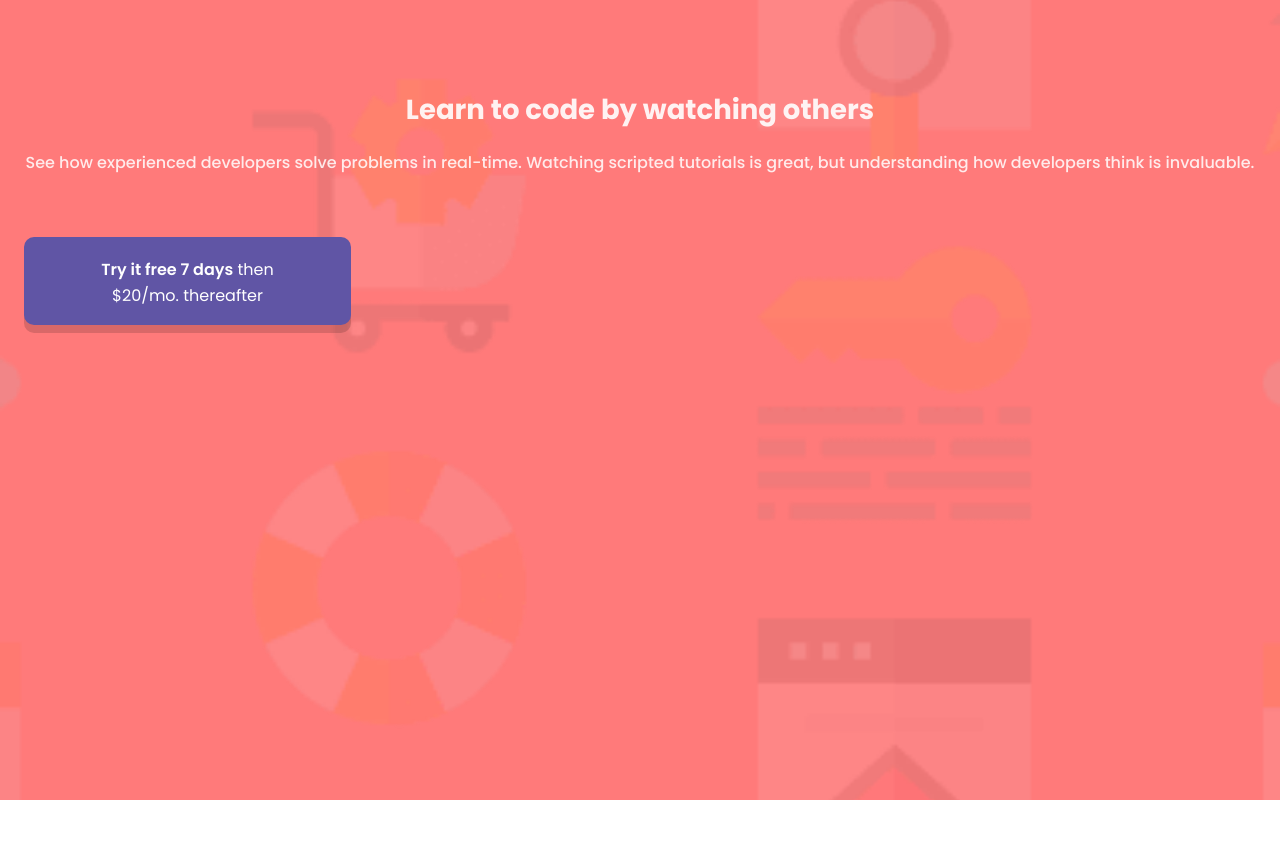
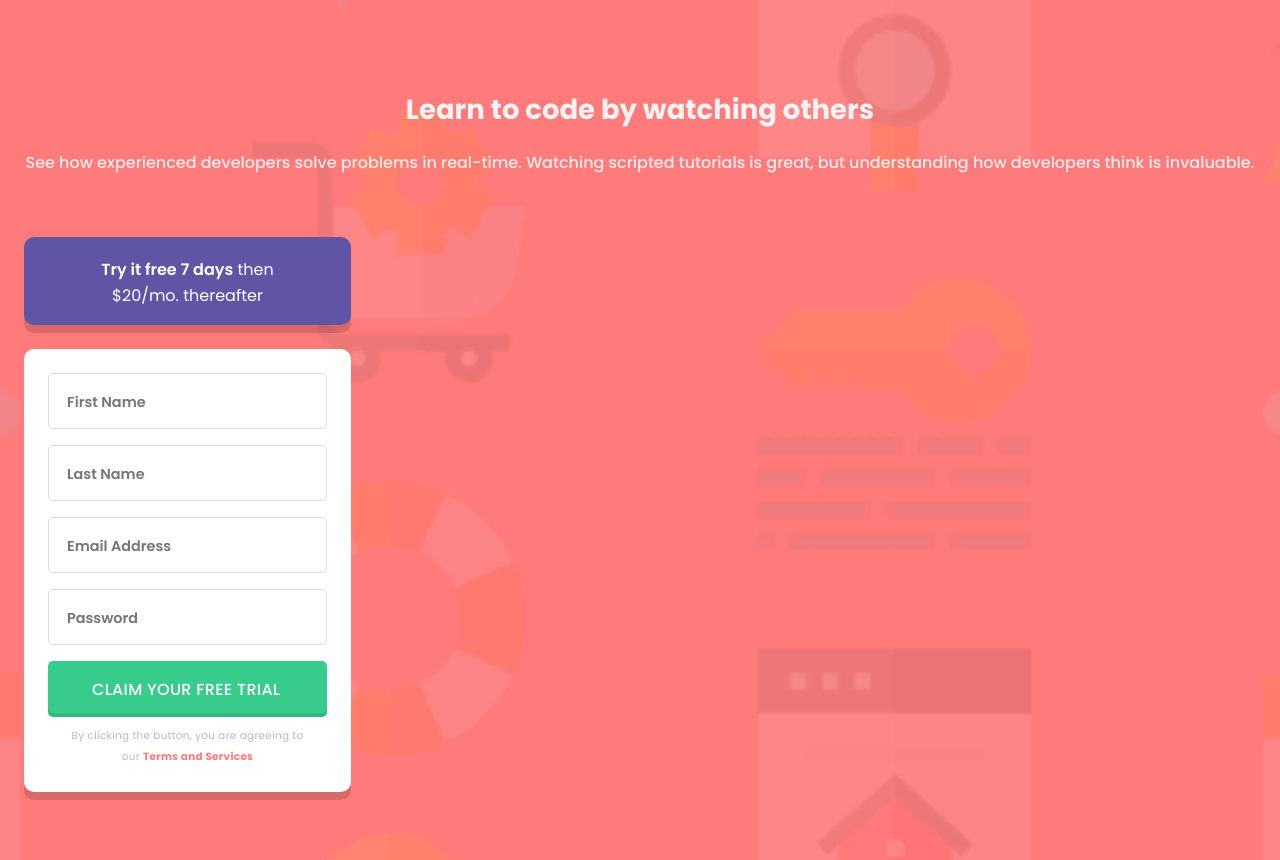
Before and after one commit to OniOdd/intro-component-with-signup-form, a React (Vite) app: page / in a window 1280 px wide. Before the commit the page ends 800 px from the top, so only its background shows below. Built offline with nearby package versions, Linux system fonts and the light colour scheme.

Commit message:
base part of the form is ready

```diff
--- a/src/App.css
+++ b/src/App.css
@@ -1,7 +1,7 @@
 #root {
   min-height: 100vh;
   padding: 92px 24px 68px;
-  background-color: hsl(0, 100%, 74%);
+  background-color: var(--clr-red);
   background-image: url(./assets/images/bg-intro-mobile.png);
   background-repeat: no-repeat;
   background-position: center;
--- /dev/null
+++ b/src/components/Form/Form.module.css
@@ -0,0 +1,49 @@
+.form {
+  padding: 24px;
+  background-color: hsl(0, 0%, 100%);
+  border-radius: 10px;
+  box-shadow: 0 8px 0 0 hsla(0, 0%, 0%, .15);
+}
+.form__input {
+  margin-bottom: 16px;
+}
+.form__button {
+  margin-bottom: 9px;
+  width: 100%;
+  padding: 19px 44px 17.82px;
+  letter-spacing: .02em;
+  text-align: left;
+  text-transform: uppercase;
+  background-color: var(--clr-green);
+  border-radius: 5px;
+  box-shadow: inset 0 -4px 0 0 hsla(0, 0%, 0%, .1);
+  cursor: pointer;
+  transition: background-color .1s;
+}
+.form__button:hover {
+  background-color: hsl(154, 59%, 68%);
+}
+.form__button:active {
+  background-color: hsl(154, 59%, 75%);
+}
+.form__text {
+  margin-left: 17px;
+  margin-right: 17px;
+  font-size: .65rem;
+  font-weight: 400;
+  letter-spacing: .03em;
+  line-height: 2;
+  color: var(--clr-grayish-blue);
+  text-align: center;
+}
+.form__link {
+  font-weight: 700;
+  color: var(--clr-red);
+  text-decoration: none;
+}
+.form__link:hover {
+  text-decoration: underline;
+}
+.form__link:active {
+  color: hsl(0, 100%, 84%);
+}
--- /dev/null
+++ b/src/components/Form/Form.tsx
@@ -0,0 +1,49 @@
+import style from './Form.module.css';
+import InputField from '../InputField/InputField.tsx';
+import { useState } from 'react';
+
+type Inputs = {
+  firstName?: string;
+  lastName?: string;
+  emailAddress?: string;
+  password?: string;
+  value?: string;
+};
+
+function Form() {
+  const [inputValue, setInputValue] = useState<Inputs>({});
+
+  function handleChange(event: React.ChangeEvent<HTMLInputElement>) {
+    const name = event.target.name;
+    const value = event.target.value;
+
+    setInputValue(i => ({...i, [name]: value}));
+  }
+
+  return (
+    <form className={style.form}>
+      <InputField className={style.form__input} type='text' name='firstName'
+                  value={inputValue.firstName || ''} placeholder='First Name'
+                  onChange={handleChange} />
+
+      <InputField className={style.form__input} type='text' name='lastName'
+                  value={inputValue.lastName || ''} placeholder='Last Name'
+                  onChange={handleChange} />
+
+      <InputField className={style.form__input} type='email' name='emailAddress'
+                  value={inputValue.emailAddress || ''} placeholder='Email Address'
+                  onChange={handleChange} />
+
+      <InputField className={style.form__input} type='password' name='password'
+                  value={inputValue.password || ''} placeholder='Password'
+                  onChange={handleChange} />
+
+      <button className={style.form__button} type='submit'>Claim your free trial</button>
+      <p className={style.form__text}>
+        By clicking the button, you are agreeing to our <a className={style.form__link} href="#">Terms and Services</a>
+      </p>
+    </form>
+  );
+}
+
+export default Form;
--- /dev/null
+++ b/src/components/InputField/InputField.module.css
@@ -0,0 +1,15 @@
+.input {
+  width: 100%;
+  padding: 20px 18px 16.748px;
+  font-weight: 600;
+  font-size: .9rem;
+  color: var(--clr-dark-blue);
+  background-color: hsl(0, 0%, 100%);
+  border: 1px solid hsl(0, 0%, 87%);
+  border-radius: 5px;
+  caret-color: var(--clr-blue);
+}
+.input:focus {
+  outline: 0;
+  border: 1px solid var(--clr-blue);
+}
--- /dev/null
+++ b/src/components/InputField/InputField.tsx
@@ -0,0 +1,22 @@
+import style from './InputField.module.css';
+
+type InputFieldProps = {
+  className: string;
+  type: string;
+  name: string;
+  value: string;
+  placeholder: string;
+  onChange: (event: React.ChangeEvent<HTMLInputElement>) => void;
+};
+
+function InputField(props: InputFieldProps) {
+  const { className, type, name, value, placeholder, onChange } = props;
+  const classes = `${className} ${style.input}`;
+
+  return (
+    <input className={classes} type={type} name={name} value={value}
+           placeholder={placeholder} onChange={onChange} />
+  );
+}
+
+export default InputField;
--- a/src/components/MainContent/MainContent.tsx
+++ b/src/components/MainContent/MainContent.tsx
@@ -1,10 +1,12 @@
 import style from './MainContent.module.css';
-import Subscription from "../Subscription/Subscription.tsx";
+import Subscription from '../Subscription/Subscription.tsx';
+import Form from '../Form/Form.tsx';
 
 function MainContent() {
   return (
     <main className={style.main}>
       <Subscription />
+      <Form />
     </main>
   );
 }
--- a/src/components/Subscription/Subscription.module.css
+++ b/src/components/Subscription/Subscription.module.css
@@ -3,9 +3,12 @@
   font-weight: 400;
   line-height: 1.63;
   text-align: center;
-  background-color: hsl(248, 32%, 49%);
+  background-color: var(--clr-blue);
   border-radius: 10px;
   box-shadow: 0 8px 0 0 hsla(0, 0%, 0%, .15);
+}
+.subscription:not(:last-child) {
+  margin-bottom: 24px;
 }
 .subscription__textBold {
   font-weight: 600;
--- a/src/index.css
+++ b/src/index.css
@@ -1,3 +1,11 @@
+:root {
+  --clr-red: hsl(0, 100%, 74%);
+  --clr-green: hsl(154, 59%, 51%);
+  --clr-blue: hsl(248, 32%, 49%);
+  --clr-dark-blue: hsl(249, 10%, 26%);
+  --clr-grayish-blue: hsl(246, 25%, 77%);
+}
+
 html {
   box-sizing: border-box;
 }
```
